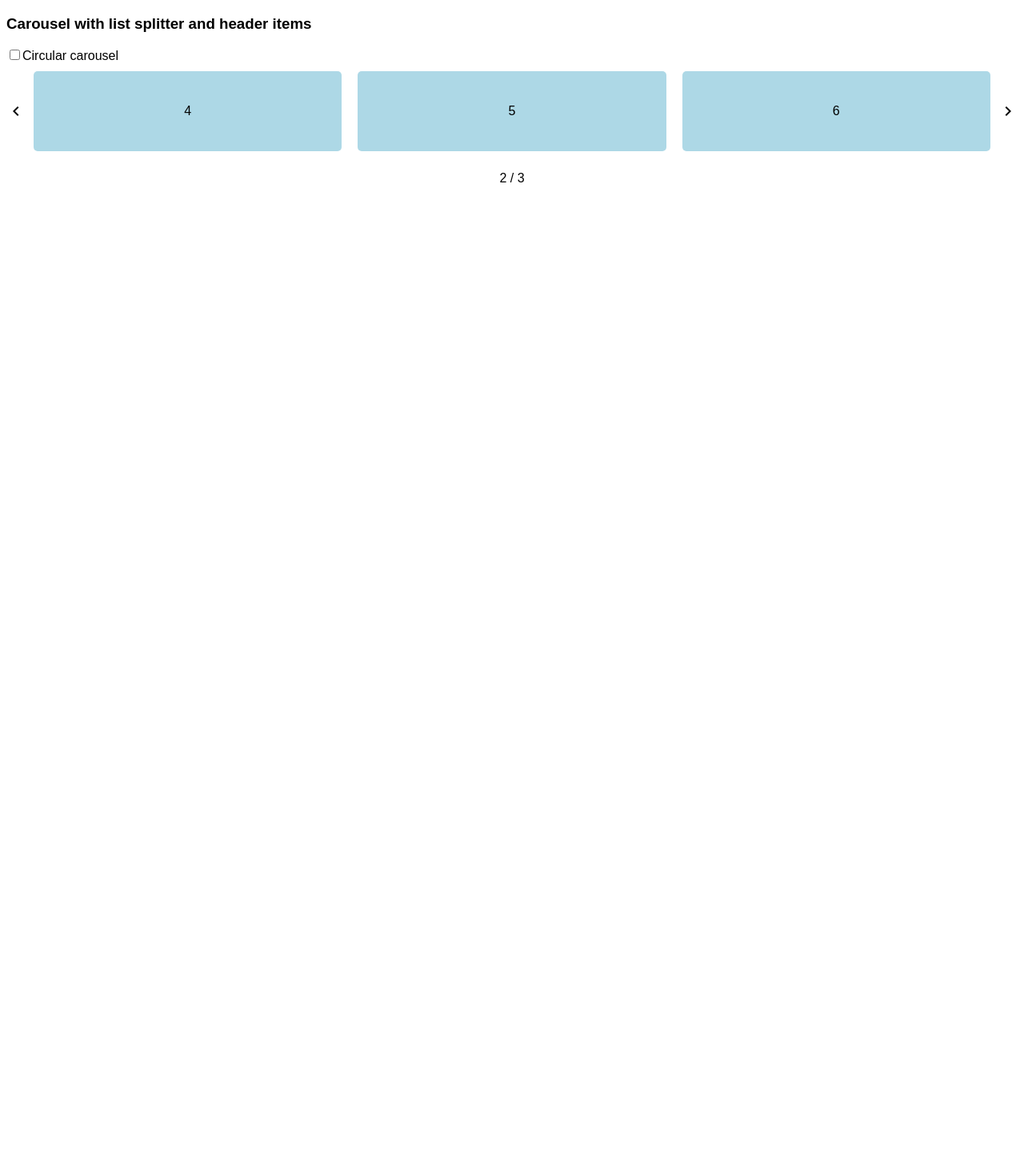
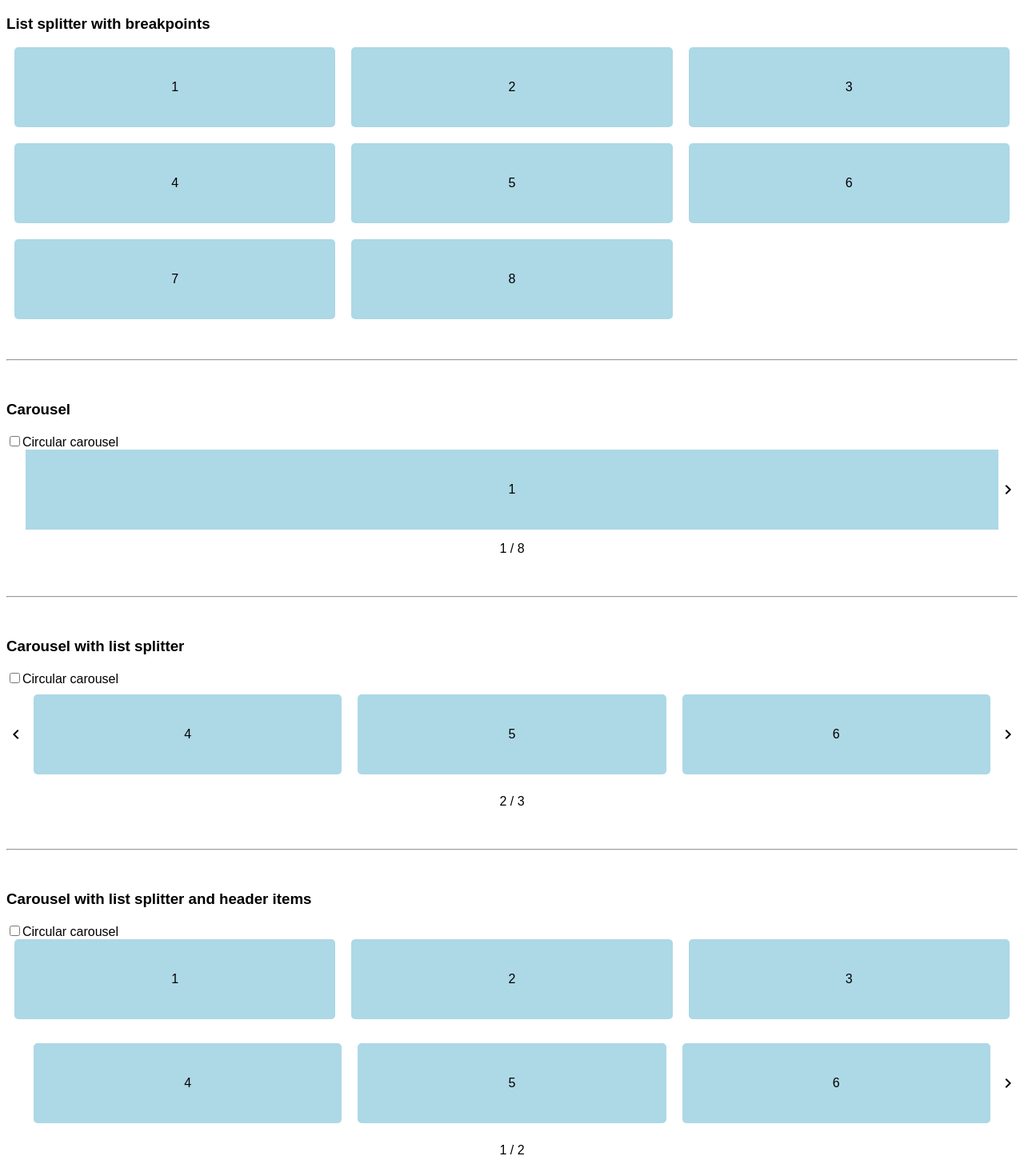
Before and after one commit to PastaBolo/carousel-list-splitter, an Angular app: page / in a window 1280 px wide. Shown: the whole page at 80% size. Before the commit the page ends 800 px from the top, so only its background shows below. Built offline with nearby package versions, Linux system fonts and the light colour scheme.

Commit message:
refactoring

```diff
--- a/src/app/app.component.html
+++ b/src/app/app.component.html
@@ -1,42 +1,9 @@
-<!-- <h3>List splitter</h3>
-
-<label for="input-list" style="margin-right: 5px;">Items per chunk</label>
-<input type="number" id="input-list" #inputList="ngModel" ngModel="3">
-
-<ng-container listSplitter [chunkSize]="inputList.value">
-  <ng-template listChunkContainer let-itemsTmpl>
-    <div class="splitted-list">
-      <ng-container *ngFor="let itemTmpl of itemsTmpl">
-        <ng-container *ngTemplateOutlet="itemTmpl || emptyTmpl"></ng-container>
-        <ng-template #emptyTmpl>
-          <div class="item empty"></div>
-        </ng-template>
-      </ng-container>
-    </div>
-  </ng-template>
-  <ng-container *ngFor="let item of list">
-    <div *listItem class="item">{{ item }}</div>
-  </ng-container>
-</ng-container>
-
-<hr>
-
 <h3>List splitter with breakpoints</h3>
 
-<ng-container listSplitter [chunkSize]="chunkSizeBreakpoints$ | async">
-  <ng-template listChunkContainer let-itemsTmpl>
-    <div class="splitted-list">
-      <ng-container *ngFor="let itemTmpl of itemsTmpl">
-        <ng-container *ngTemplateOutlet="itemTmpl || emptyTmpl"></ng-container>
-        <ng-template #emptyTmpl>
-          <div class="item empty"></div>
-        </ng-template>
-      </ng-container>
-    </div>
-  </ng-template>
-  <ng-container *ngFor="let item of list">
-    <div *listItem class="item">{{ item }}</div>
-  </ng-container>
+<ng-container #listSplitter="listSplitter" [listSplitter]="list" [chunkSize]="chunkSizeBreakpoints$ | async">
+  <div *ngFor="let chunk of listSplitter.chunks$ | async" class="chunk">
+    <div *ngFor="let item of chunk" class="item" [ngClass]="!item && 'empty'">{{ item }}</div>
+  </div>
 </ng-container>
 
 <hr>
@@ -60,24 +27,16 @@
 <label for="circular-with-splitter-checkbox">Circular carousel</label>
 
 <app-carousel position="1" [circular]="circularWithSplitterCheckbox.value">
-  <ng-container listSplitter [chunkSize]="chunkSizeBreakpoints$ | async">
-    <ng-template listChunkContainer let-itemsTmpl>
-      <div *carouselItem class="splitted-list">
-        <ng-container *ngFor="let itemTmpl of itemsTmpl">
-          <ng-container *ngTemplateOutlet="itemTmpl || emptyTmpl"></ng-container>
-          <ng-template #emptyTmpl>
-            <div class="item empty"></div>
-          </ng-template>
-        </ng-container>
+  <ng-container #listSplitterCarousel="listSplitter" [listSplitter]="list" [chunkSize]="chunkSizeBreakpoints$ | async">
+    <ng-container *ngFor="let chunk of listSplitterCarousel.chunks$ | async">
+      <div *carouselItem class="chunk">
+        <div *ngFor="let item of chunk" class="item" [ngClass]="!item && 'empty'">{{ item }}</div>
       </div>
-    </ng-template>
-    <ng-container *ngFor="let item of list">
-      <div *listItem class="item">{{ item }}</div>
     </ng-container>
   </ng-container>
 </app-carousel>
 
-<hr> -->
+<hr>
 
 <h3>Carousel with list splitter and header items</h3>
 
@@ -85,22 +44,16 @@
   #circularWithSplitterHeaderItemsCheckbox="ngModel" [ngModel]="false">
 <label for="circular-with-splitter-header-items-checkbox">Circular carousel</label>
 
-<ng-container listSplitter [chunkSize]="chunkSizeBreakpoints$ | async">
-  <app-carousel position="1" [circular]="circularWithSplitterHeaderItemsCheckbox.value">
-
-    <ng-template listChunkContainer let-itemsTmpl>
-      <div *carouselItem class="splitted-list">
-        <ng-container *ngFor="let itemTmpl of itemsTmpl">
-          <ng-container *ngTemplateOutlet="itemTmpl || emptyTmpl"></ng-container>
-          <ng-template #emptyTmpl>
-            <div class="item empty"></div>
-          </ng-template>
-        </ng-container>
+<ng-container #listSplitterCarousel="listSplitter" [listSplitter]="list" [chunkSize]="chunkSizeBreakpoints$ | async">
+  <div class="chunk">
+    <div *ngFor="let item of (listSplitterCarousel.chunks$ | async | slice:0:1)[0]" class="item"
+      [ngClass]="!item && 'empty'">{{ item }}</div>
+  </div>
+  <app-carousel [circular]="circularWithSplitterHeaderItemsCheckbox.value">
+    <ng-container *ngFor="let chunk of listSplitterCarousel.chunks$ | async | slice:1">
+      <div *carouselItem class="chunk">
+        <div *ngFor="let item of chunk" class="item" [ngClass]="!item && 'empty'">{{ item }}</div>
       </div>
-    </ng-template>
+    </ng-container>
   </app-carousel>
-
-  <ng-container *ngFor="let item of list">
-    <div *listItem class="item">{{ item }}</div>
-  </ng-container>
 </ng-container>
--- a/src/app/app.component.scss
+++ b/src/app/app.component.scss
@@ -2,11 +2,11 @@ input[type="number"] {
   margin-bottom: 20px;
 }
 
-.splitted-list {
+.chunk {
   margin-bottom: 20px;
 }
 
-.splitted-list {
+.chunk {
   display: flex;
   justify-content: space-between;
   align-items: center;
--- a/src/app/app.component.ts
+++ b/src/app/app.component.ts
@@ -13,6 +13,7 @@ export class AppComponent {
   @ViewChildren(CarouselComponent) carousels: QueryList<CarouselComponent>;
 
   list = [1, 2, 3, 4, 5, 6, 7, 8];
+  chunkedList = [[1, 2], [3, 4], [5, 6], [7, 8]];
 
   chunkSizeBreakpoints$ = this.breakpointObserver
     .observe([Breakpoints.XSmall, Breakpoints.Small])
@@ -24,5 +25,4 @@ export class AppComponent {
     );
 
   constructor(private breakpointObserver: BreakpointObserver) { }
-
 }
--- a/src/app/carousel/carousel.component.ts
+++ b/src/app/carousel/carousel.component.ts
@@ -1,4 +1,4 @@
-import { Component, ContentChildren, Input, QueryList, TemplateRef } from '@angular/core';
+import { ChangeDetectionStrategy, Component, ContentChildren, Input, QueryList, TemplateRef } from '@angular/core';
 import { trigger, state, style, transition, group, query, animate } from '@angular/animations';
 import { BooleanInput, coerceBooleanProperty, coerceNumberProperty, NumberInput } from '@angular/cdk/coercion';
 
@@ -10,6 +10,7 @@ const modulo = (x: number, n: number) => ((x % n) + n) % n;
   selector: 'app-carousel',
   templateUrl: './carousel.component.html',
   styleUrls: ['./carousel.component.scss'],
+  // changeDetection: ChangeDetectionStrategy.OnPush,
   animations: [
     trigger('slide', [
       state('*', style({ position: 'relative' })),
--- a/src/app/list-splitter.directive.ts
+++ b/src/app/list-splitter.directive.ts
@@ -1,44 +1,28 @@
-import { AfterContentInit, ContentChild, ContentChildren, Directive, Input, QueryList, TemplateRef, ViewContainerRef } from '@angular/core';
+import { Directive, Input } from '@angular/core';
 import { coerceNumberProperty, NumberInput } from '@angular/cdk/coercion';
-
-import { ListItemDirective } from './list-item.directive';
-import { ListChunkContainerDirective } from './list-chunk-container.directive';
+import { BehaviorSubject, combineLatest } from 'rxjs';
+import { map, shareReplay } from 'rxjs/operators';
 
 @Directive({
-  selector: '[listSplitter]'
+  selector: '[listSplitter]',
+  exportAs: 'listSplitter'
 })
-export class ListSplitterDirective implements AfterContentInit {
-  @ContentChild(ListChunkContainerDirective, { read: TemplateRef }) containerTmpl: TemplateRef<any>;
-  @ContentChildren(ListItemDirective, { read: TemplateRef }) items: QueryList<TemplateRef<any>>;
+export class ListSplitterDirective {
+  @Input('listSplitter')
+  set list(list: unknown[]) { this.list$.next(list); }
+  private list$ = new BehaviorSubject([]);
 
   @Input()
-  set chunkSize(chunkSize: NumberInput) {
-    this._chunkSize = coerceNumberProperty(chunkSize, 1);
-    if (this.items) { this.refreshView(); }
-  }
-  get chunkSize() { return this._chunkSize as number; }
-  private _chunkSize: number;
+  set chunkSize(chunkSize: NumberInput) { this.chunkSize$.next(coerceNumberProperty(chunkSize, 1)); }
+  private chunkSize$ = new BehaviorSubject(1);
 
-  private get splittedList() {
-    const chunkSize = this.chunkSize as number;
-    return Array(Math.ceil(this.items.toArray().length / chunkSize))
+  chunks$ = combineLatest([this.list$, this.chunkSize$]).pipe(
+    map(([list, chunkSize]) => Array(Math.ceil(list.length / chunkSize))
       .fill(null)
       .map((_, index) => (chunk => [...chunk, ...Array(chunkSize - chunk.length)])(
-        this.items.toArray().slice(index * chunkSize, (index + 1) * chunkSize)
-      ));
-  }
-
-  constructor(private vcr: ViewContainerRef) { }
-
-  ngAfterContentInit() {
-    this.refreshView();
-    console.log(this.splittedList)
-  }
-
-  private refreshView() {
-    this.vcr.clear();
-    this.splittedList.forEach(
-      itemsTmpl => this.vcr.createEmbeddedView(this.containerTmpl, { $implicit: itemsTmpl })
-    );
-  }
+        list.slice(index * chunkSize, (index + 1) * chunkSize)
+      ))
+    ),
+    shareReplay({ refCount: true, bufferSize: 1 })
+  );
 }
```
